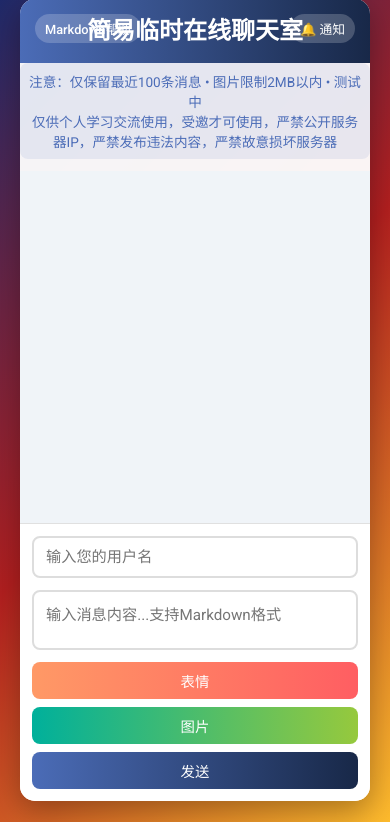
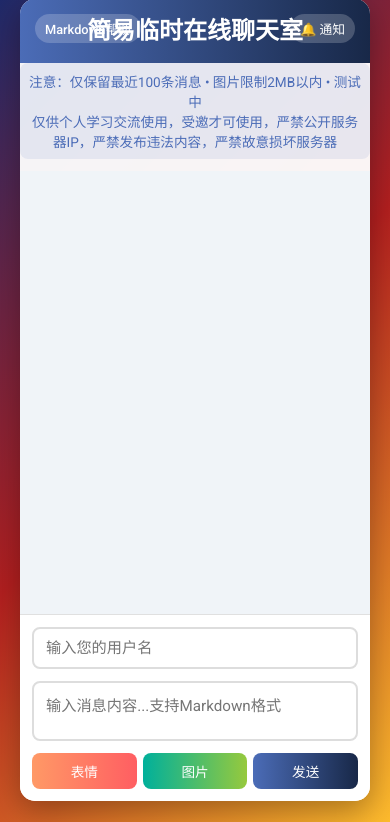
Before and after one commit to DongSX1217/ProvisionalOnlineChat, a Flask app: page / in a window 390 px wide. Shown: the part 22-844 px from the top of the page. Run offline with Flask 3, Linux system fonts and the light colour scheme; data that the repository does not hold is empty; some libraries are stand-ins or nearby versions.

Commit message:
feat: 优化按钮布局和尺寸
- 修改按钮容器为 .buttons 类，设置为行方向灵活盒
- 调整按钮内边距、字体大小，使其等分宽度并设置最小宽度
- 可选地调整输入区域布局为垂直排列

code by DeepSeek-R1 ( in 通义灵码 )

```diff
--- a/static/css/style.css
+++ b/static/css/style.css
@@ -537,9 +537,25 @@ button {
         flex-direction: column;
     }
 
-    button {
-        padding: 8px 15px;
-        font-size: 0.9rem;
+    .buttons {
+        flex-direction: row;
+        flex-wrap: wrap;
+        gap: 6px;
+    }
+
+    /* 添加按钮尺寸优化 */
+    .buttons button {
+        padding: 8px 10px; /* 调整内边距 */
+        font-size: 0.85rem; /* 减小字体大小 */
+        flex: 1; /* 等分宽度 */
+        min-width: 70px; /* 最小宽度 */
+    }
+
+    /* 可选：调整输入区域布局 */
+    .input-group,
+    .message-input {
+        flex-direction: column;
+        gap: 8px;
     }
 
     .message-input textarea {
```
Also changed, not shown: 2 other files.
